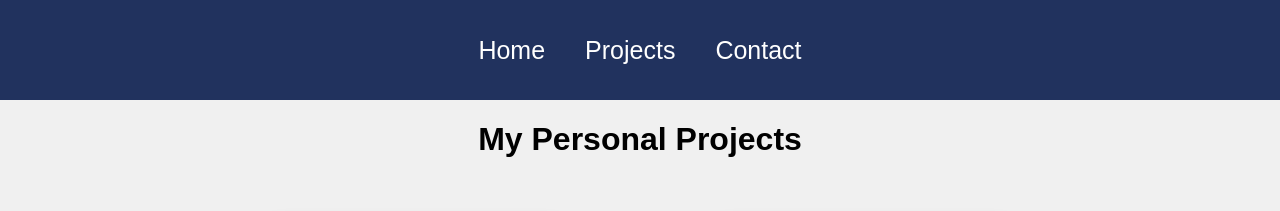
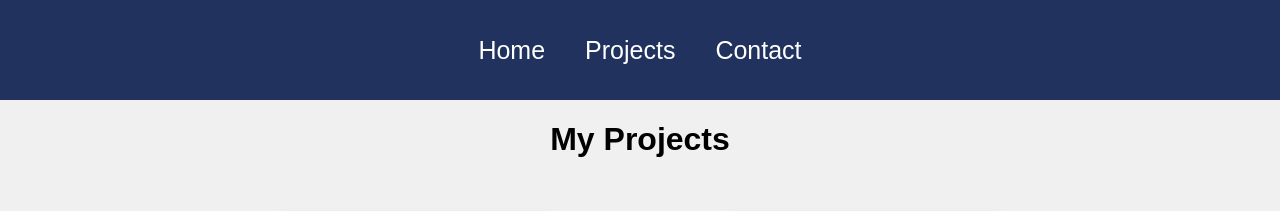
Before and after one commit to OsitaNduka/react-portfolio, a React (Create React App) app: page /projects in a window 1280 px wide. Shown: the top 211 px of the page. Built offline with nearby package versions, Linux system fonts and the light colour scheme.

Commit message:
modified Readme.md

```diff
--- a/src/pages/Projects.js
+++ b/src/pages/Projects.js
@@ -7,7 +7,7 @@ import "../styles/Projects.css";
 function Projects() {
   return (
     <div className="projects">
-      <h1> My Personal Projects</h1>
+      <h1> My Projects</h1>
       <div className="projectList">
         {ProjectList.map((project, idx) => {
           return (
```
Also changed, not shown: 1 other file (tests, documents, lock files or other folders).
